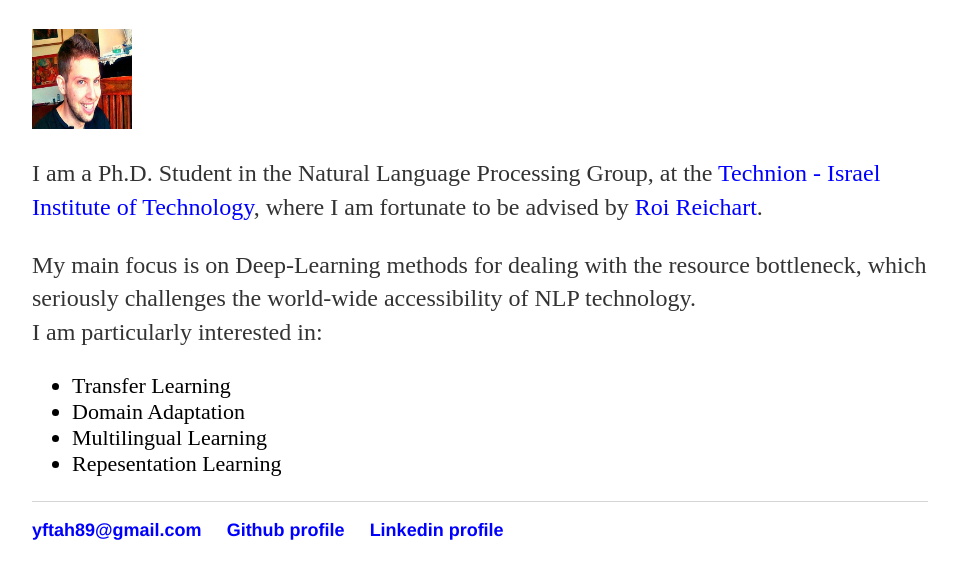
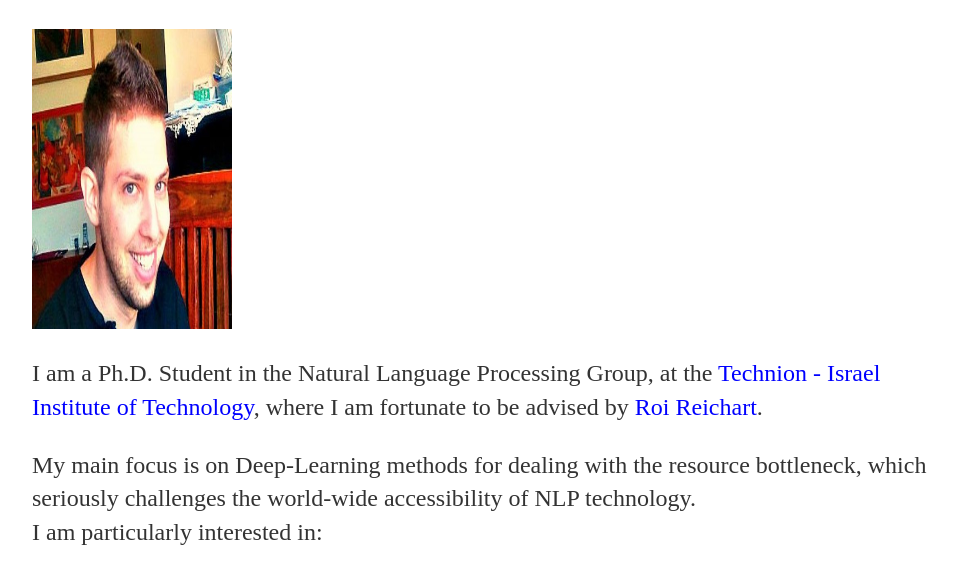
Before and after one commit to yftah89/yftah89.github.io, a plain HTML site: page index.html in a window 1280 px wide. Shown: the part 182-752 px from the top of the page, without its empty margins (160-1118 px from the left). Drawn offline with Linux system fonts and the light colour scheme.

Commit message:
Update index.html

```diff
--- a/index.html
+++ b/index.html
@@ -17,7 +17,7 @@
 		<div class="container">
     		<div class="blurb">
 			<h1>About me</h1>
-			<img src="pro.jpg"  style="width:100px;height:100px;">
+			<img src="pro.jpg"  style="width:200px;height:300px;">
 				<p>I am a Ph.D. Student in the Natural Language Processing Group, at the <a href = "http://www.technion.ac.il">Technion - Israel Institute of Technology</a>, where I am fortunate to be advised by
 <a href = "https://ie.technion.ac.il/~roiri/">Roi Reichart</a>.</p>
 			<p>
```
